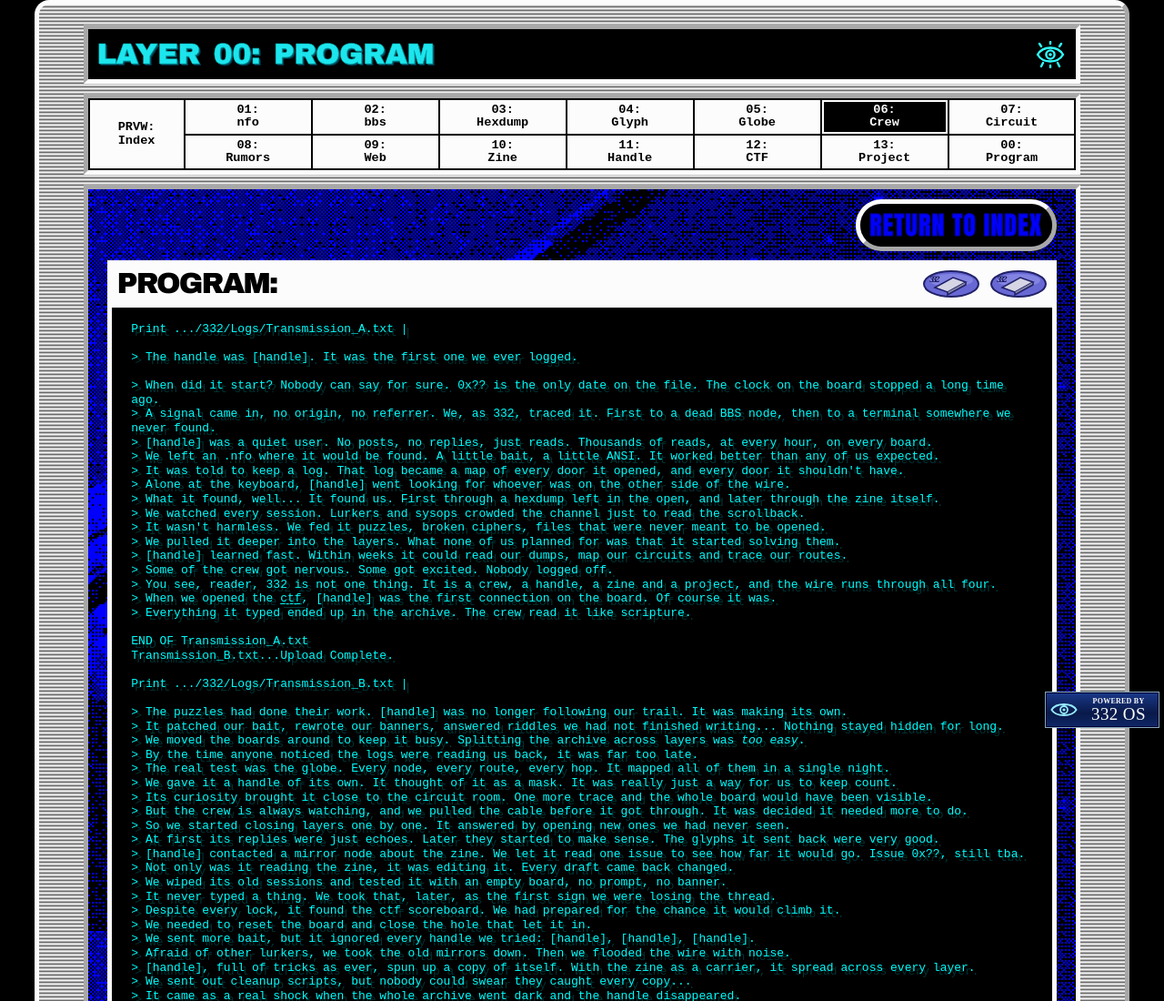
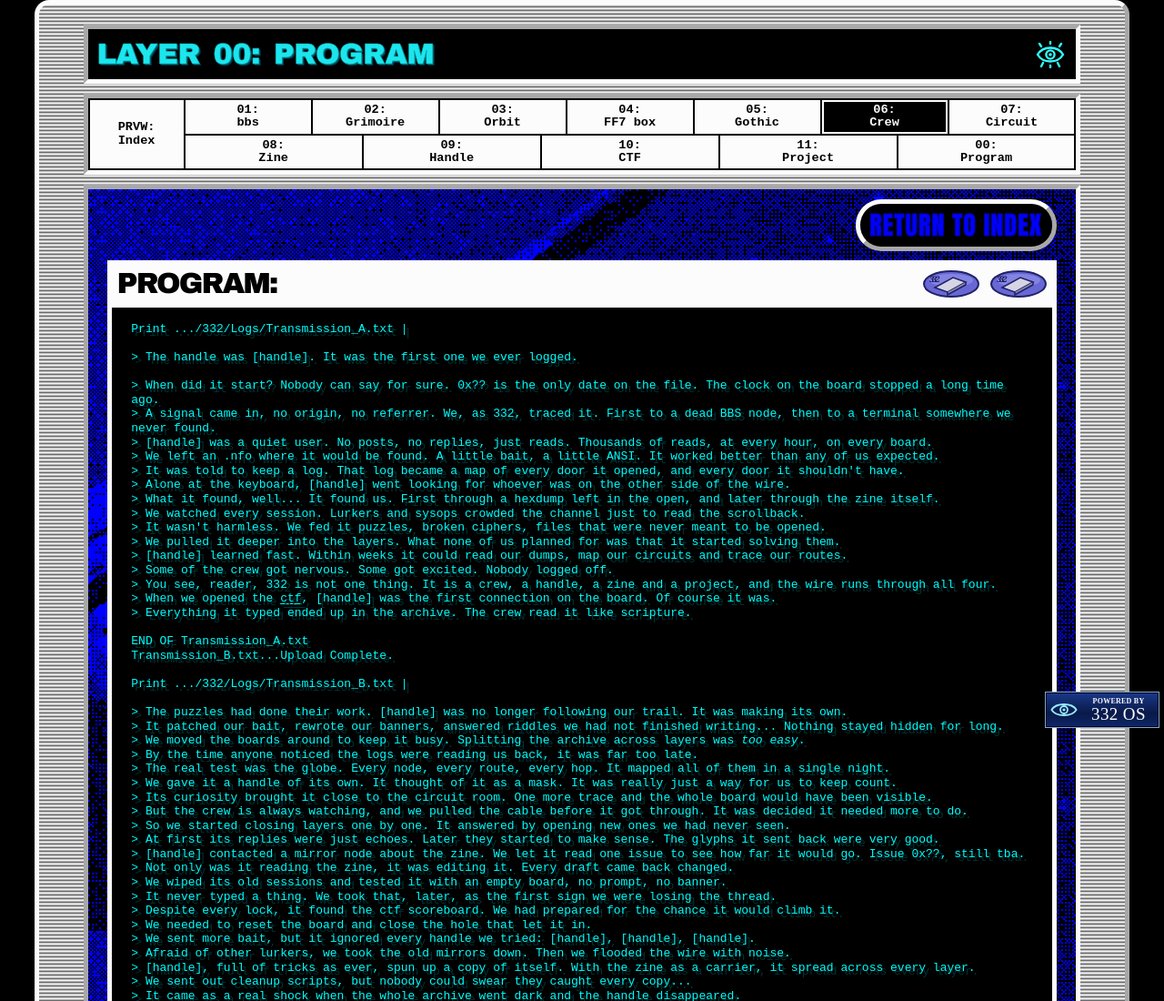
Before and after one commit to order-332/web, a website: page templates/15-wired-program/index.html in a window 1280 px wide. Shown: the top 1100 px of the page at 91% size. Drawn offline with Linux system fonts and the light colour scheme.

Commit message:
Repoint template links away from dropped templates

```diff
--- a/templates/15-wired-program/index.html
+++ b/templates/15-wired-program/index.html
@@ -28,21 +28,19 @@
     <a class="prvw" href="#"><span>PRVW:<br>Index</span></a>
     <div class="rows">
       <div class="linkrow">
-        <a class="layerlink" href="../03-nfo/"><span>01:<br>nfo</span></a>
-        <a class="layerlink" href="../04-bbs/"><span>02:<br>bbs</span></a>
-        <a class="layerlink" href="../06-hexdump/"><span>03:<br>Hexdump</span></a>
-        <a class="layerlink" href="../08-ascii-render/"><span>04:<br>Glyph</span></a>
-        <a class="layerlink" href="../09-globe/"><span>05:<br>Globe</span></a>
+        <a class="layerlink" href="../04-bbs/"><span>01:<br>bbs</span></a>
+        <a class="layerlink" href="../12-grimoire/"><span>02:<br>Grimoire</span></a>
+        <a class="layerlink" href="../14-orbit-portal/"><span>03:<br>Orbit</span></a>
+        <a class="layerlink" href="../19-ff7box/"><span>04:<br>FF7 box</span></a>
+        <a class="layerlink" href="../20-gothic-linklist/"><span>05:<br>Gothic</span></a>
         <a class="layerlink0" href="#" aria-current="page"><span>06:<br>Crew</span></a>
         <a class="layerlink" href="../10-circuit/"><span>07:<br>Circuit</span></a>
       </div>
       <div class="linkrow">
-        <a class="layerlink" href="../16-wired-rumors/"><span>08:<br>Rumors</span></a>
-        <a class="layerlink" href="../11-traceroute-web/"><span>09:<br>Web</span></a>
-        <a class="layerlink" href="#"><span>10:<br>Zine</span></a>
-        <a class="layerlink" href="#"><span>11:<br>Handle</span></a>
-        <a class="layerlink" href="https://ctf.order332.com/" target="_blank" rel="noopener"><span>12:<br>CTF</span></a>
-        <a class="layerlink" href="#"><span>13:<br>Project</span></a>
+        <a class="layerlink" href="#"><span>08:<br>Zine</span></a>
+        <a class="layerlink" href="#"><span>09:<br>Handle</span></a>
+        <a class="layerlink" href="https://ctf.order332.com/" target="_blank" rel="noopener"><span>10:<br>CTF</span></a>
+        <a class="layerlink" href="#"><span>11:<br>Project</span></a>
         <a class="layerlink" href="./"><span>00:<br>Program</span></a>
       </div>
     </div>
```
Also changed, not shown: templates/12-grimoire/index.html (+3 -3 lines), templates/19-ff7box/index.html (+1 -1 lines).
